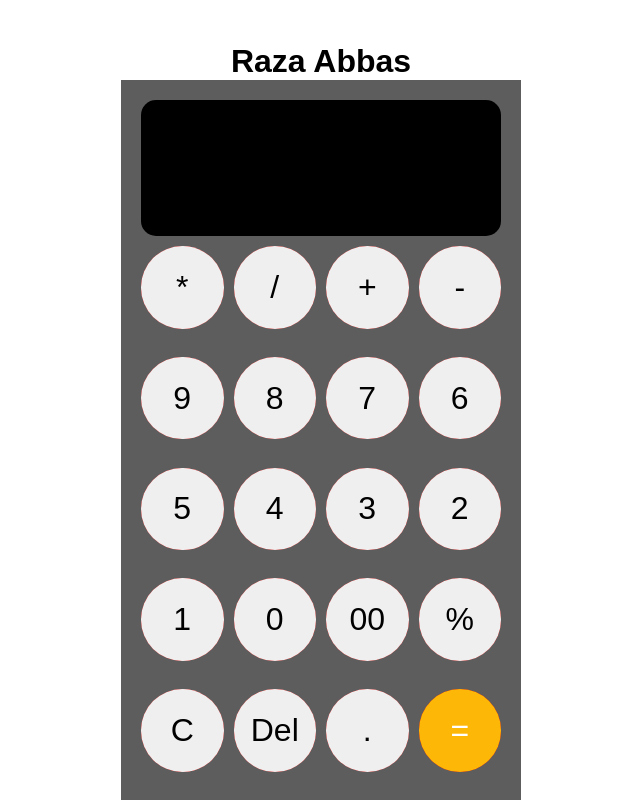
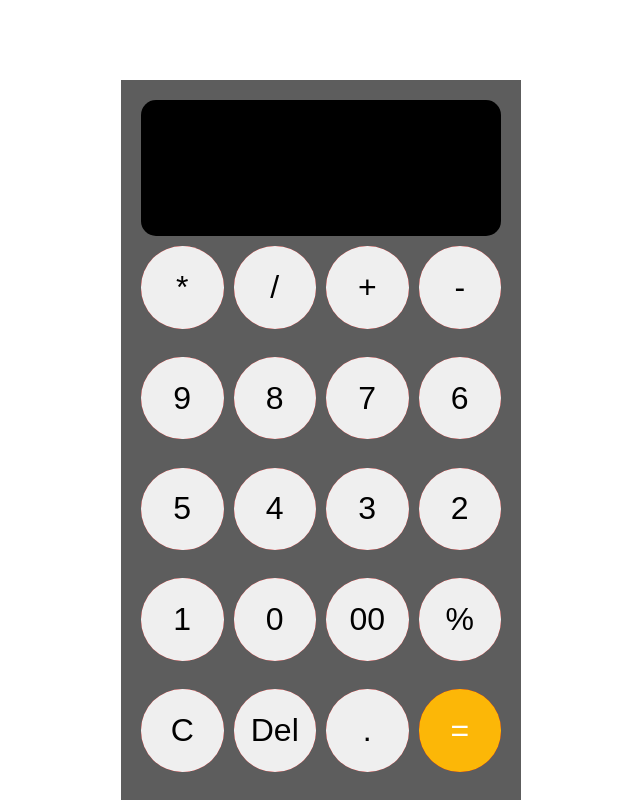
Before and after one commit to raza-abbas-23sw/Faraz, a plain HTML site: page index.html in a window 1280 px wide. Shown: the whole page, without its empty margins (319-959 px from the left). Drawn offline with Linux system fonts and the light colour scheme.

Commit message:
Update index.html

```diff
--- a/index.html
+++ b/index.html
@@ -16,7 +16,6 @@
     <title>Document</title>
 </head>
 <body>
-    <h1>Raza Abbas</h1>
     <div class="container">
         <div class="screen-cont"><input type="text" id="screen"></div>
         <div class="btns-cont">
```
